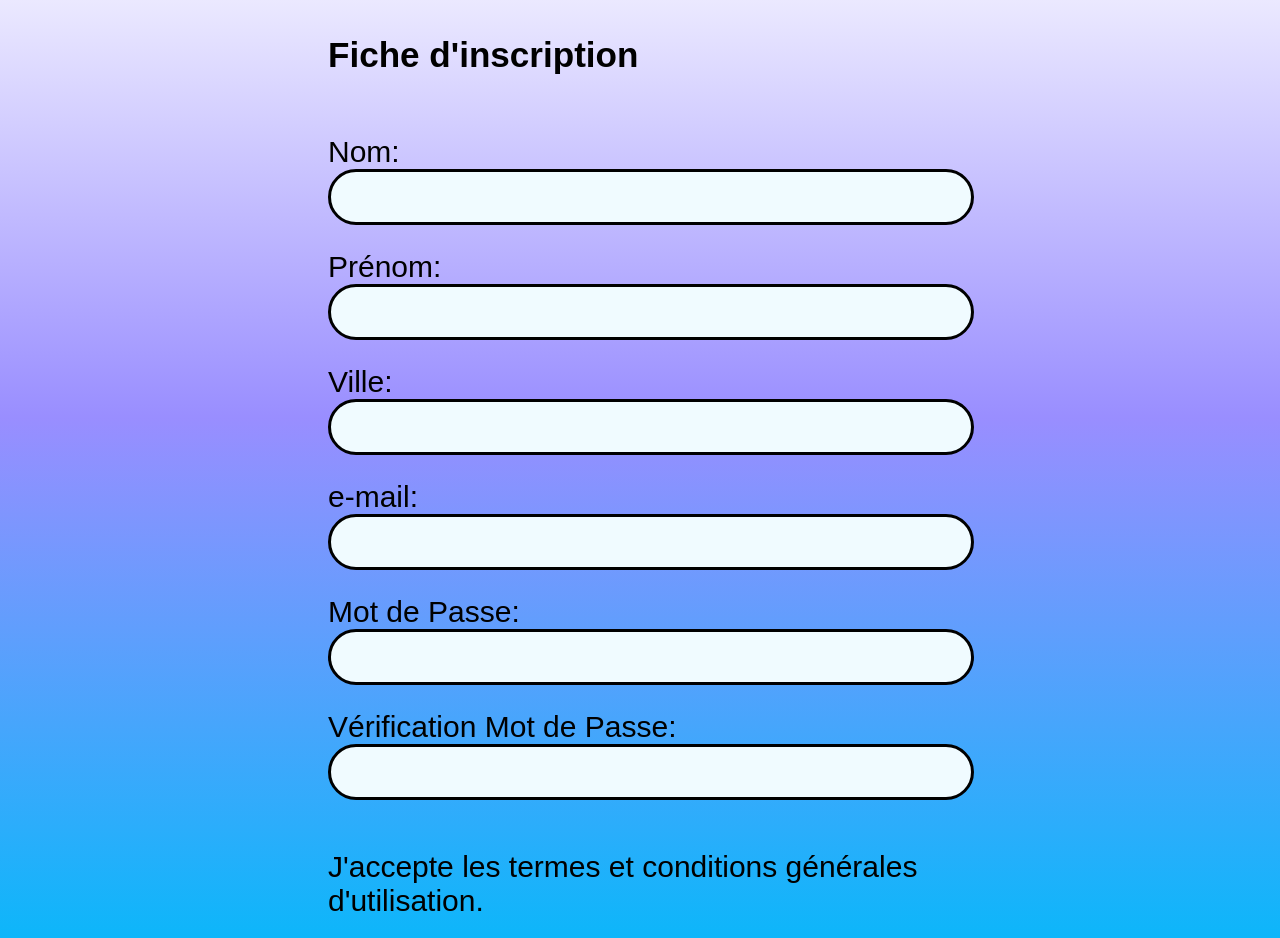
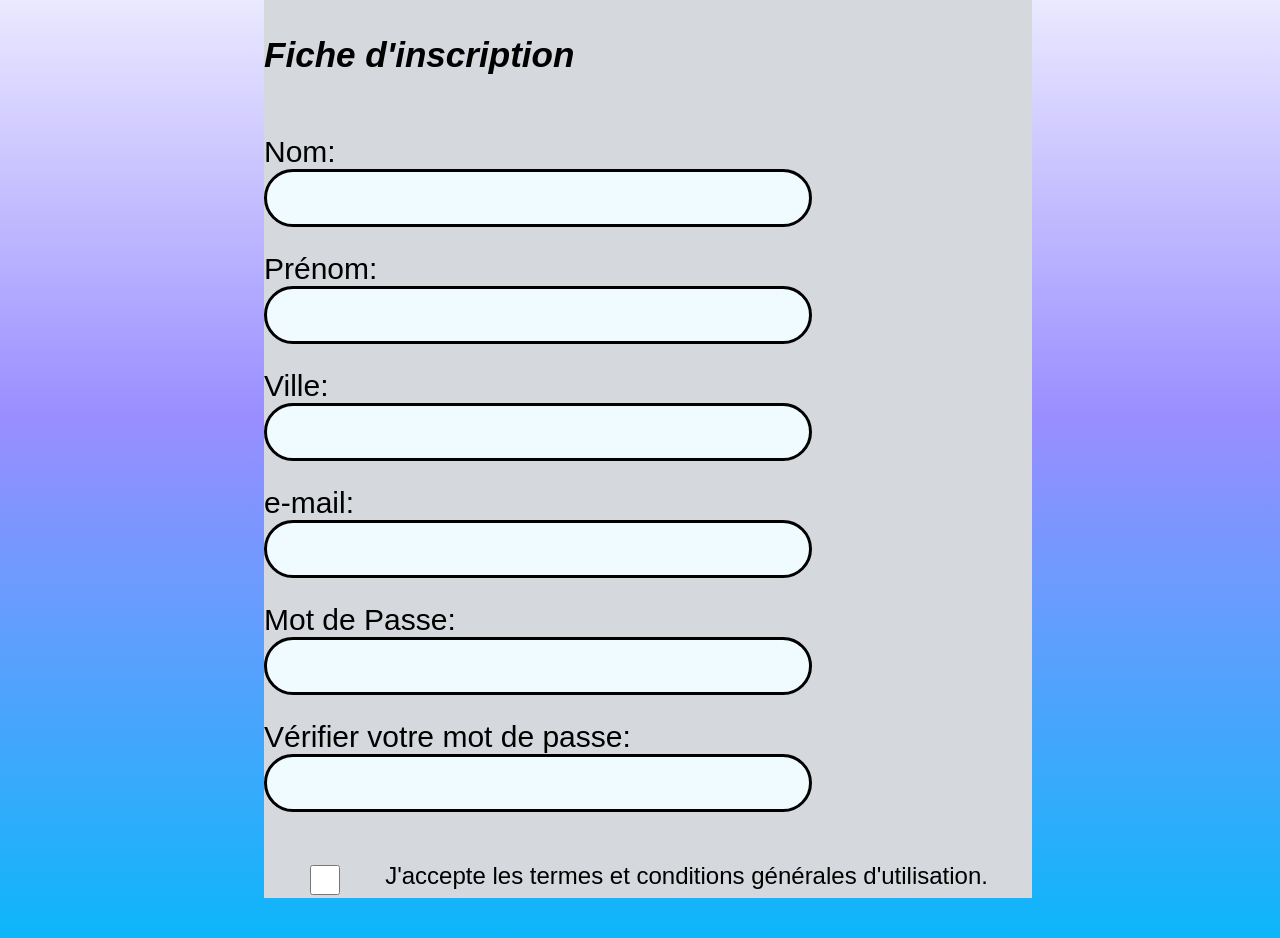
Before and after one commit to kemrode/stationMTO, a PHP site: page /logInRequest.html in a window 1280 px wide. Shown: the part 102-1040 px from the top of the page. Run offline with PHP 8.4, Linux system fonts and the light colour scheme.

Commit message:
<feat>3031:add input and checkbox in html code with css

```diff
--- a/logInRequest.css
+++ b/logInRequest.css
@@ -214,13 +214,20 @@ a {
     flex-direction: column;
     justify-self: center;
     height: auto;
-    width: 50%;
+    width: 60%;
+    background-color: #D5D8DC;
 }
 
-.response {
+h3 {
+    display:flex;
+    align-items: center;
+    font-style: italic;
+}
+
+input {
     display:flex;
     justify-content: center;
-    width:100%;
+    width:70%;
     height: 50px;
     border: 3px black solid;
     border-radius: 45px/45px;
@@ -251,8 +258,23 @@ a {
     padding-top: 25px;
 }
 
-.CGU {
+#cgu {
+    display: flex;
+    flex-direction: row;
+    justify-content: flex-start;
     padding-top: 50px;
+}
+
+#cguCheckbox {
+    width: 15%;
+    height:30px;
+}
+
+#cgu label{
+    width: 85%;
+    justify-self: flex-start;
+    font-style: normal;
+    font-size: 0.8em;
 }
 
 
--- a/logInRequest.html
+++ b/logInRequest.html
@@ -73,30 +73,33 @@
             <div id="signUpWindow">
                 <h3 class="nameSignUp">Fiche d'inscription</h3>
                 <div id="nameSU">
-                    <div class="name">Nom: </div>
-                    <div class="response"></div>
+                    <label for="name">Nom: </label>
+                    <input type="text" id="name" name="name">
                 </div>
                 <div id="surnameSU">
-                    <div class="surname">Prénom: </div>
-                    <div class="response"></div>
+                    <label for="surname">Prénom: </label>
+                    <input type="text" id="surname" name="surname">
                 </div>
                 <div id="citySU">
-                    <div class="city">Ville: </div>
-                    <div class="response"></div>
+                    <label for="city">Ville: </label>
+                    <input type="text" id="city" name="city">
                 </div>
                 <div id="mailSU">
-                    <div class="mailAddress">e-mail: </div>
-                    <div class="response"></div>
+                    <label for="mailAddress">e-mail: </label>
+                    <input type="text" id="mailAddress" name="mailAddress">
                 </div>
                 <div id="passwordSU">
-                    <div class="password">Mot de Passe: </div>
-                    <div class="response"></div>
+                    <label for="pwd">Mot de Passe: </label>
+                    <input type="password" id="pwd" name="pwd">
                 </div>
                 <div id="verifSU">
-                    <div class="passwordVerif">Vérification Mot de Passe: </div>
-                    <div class="response"></div>
+                    <label for="pwdVerif">Vérifier votre mot de passe: </label>
+                    <input type="password" id="pwdVerif" name="pwdVerif">
                 </div>
-                <div class="CGU">J'accepte les termes et conditions générales d'utilisation.</div>
+                <div id="cgu">
+                    <input type="checkbox" id="cguCheckbox" name="cgu" value="true">
+                    <label for="cgu">J'accepte les termes et conditions générales d'utilisation.</label>
+                </div>
             </div>
         </div>
 
```
